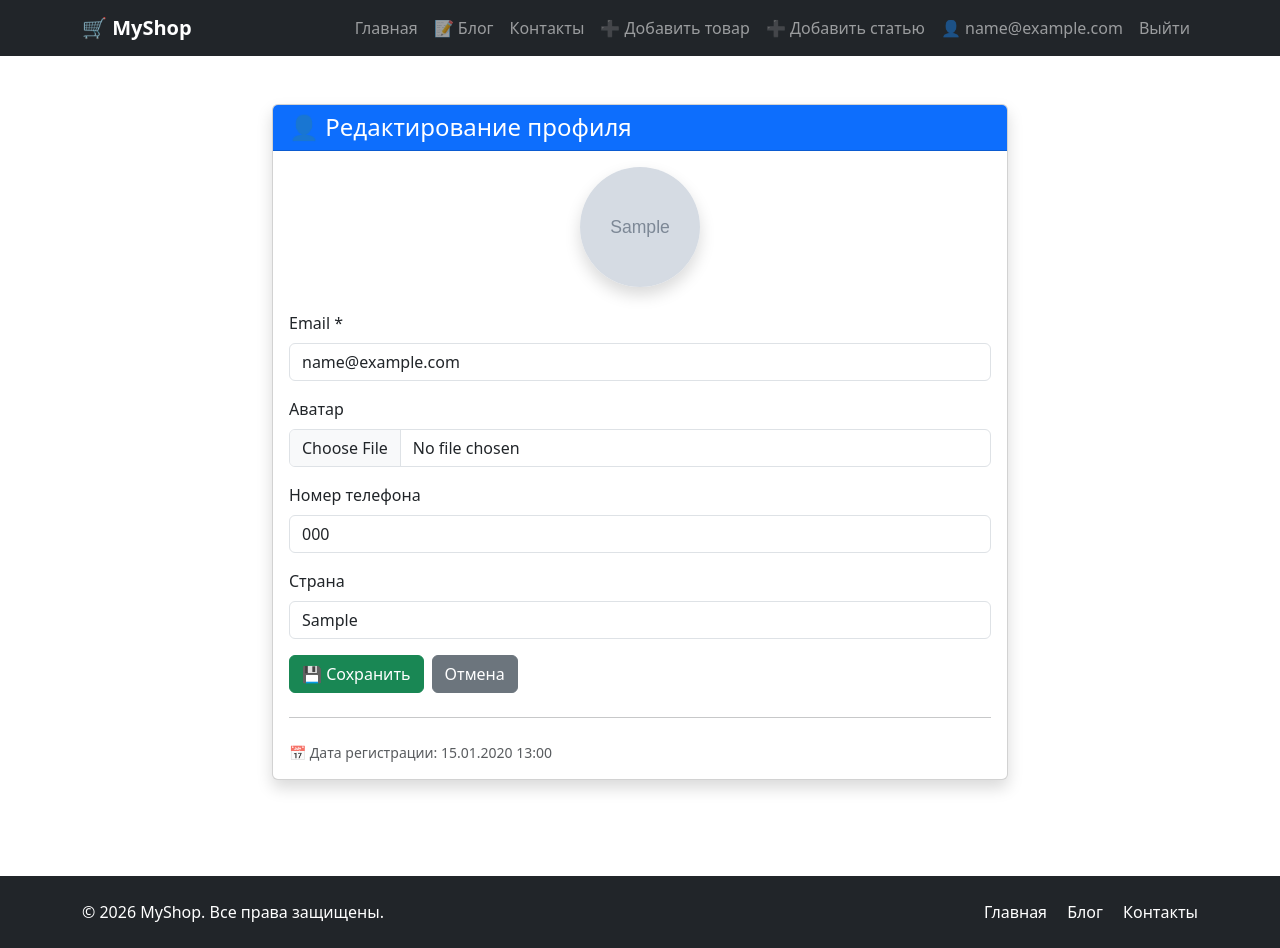
After one commit to genchik691/Django_shop_online, a Django app: page /users/profile/ in a window 1280 px wide. The commit adds this page. Run offline with Django 5.2, Linux system fonts and the light colour scheme; a user stored in the database is signed in; tables that the repository leaves empty hold one stand-in row (values such as "Sample post"); grey boxes marked "Sample" are stand-in pictures.

Commit message:
feat: добавлено редактирование профиля пользователя
- Создана форма UserProfileForm с валидацией email и аватара
- Добавлен ProfileUpdateView с LoginRequiredMixin
- Создан шаблон profile_form.html
- Добавлен URL /users/profile/
- Обновлён nav.html со ссылкой на профиль

```diff
--- a/catalog/templates/catalog/nav.html
+++ b/catalog/templates/catalog/nav.html
@@ -28,7 +28,9 @@
                             <a class="nav-link" href="{% url 'blog:create' %}">➕ Добавить статью</a>
                         </li>
                         <li class="nav-item">
-                            <span class="nav-link">👤 {{ user.email }}</span>
+                            <a class="nav-link" href="{% url 'users:profile' %}">
+                                👤 {{ user.email }}
+                            </a>
                         </li>
                         <li class="nav-item">
                             <form method="post" action="{% url 'users:logout' %}" class="d-inline">
--- a/users/forms.py
+++ b/users/forms.py
@@ -61,3 +61,59 @@ class UserLoginForm(AuthenticationForm):
             'placeholder': 'Введите пароль'
         })
     )
+
+
+class UserProfileForm(forms.ModelForm):
+    """
+    Форма редактирования профиля пользователя.
+    """
+    class Meta:
+        model = User
+        fields = ['email', 'avatar', 'phone_number', 'country']
+        widgets = {
+            'email': forms.EmailInput(attrs={
+                'class': 'form-control',
+                'placeholder': 'Введите email'
+            }),
+            'avatar': forms.FileInput(attrs={
+                'class': 'form-control'
+            }),
+            'phone_number': forms.TextInput(attrs={
+                'class': 'form-control',
+                'placeholder': '+7 (999) 123-45-67'
+            }),
+            'country': forms.TextInput(attrs={
+                'class': 'form-control',
+                'placeholder': 'Россия'
+            }),
+        }
+        labels = {
+            'email': 'Email',
+            'avatar': 'Аватар',
+            'phone_number': 'Номер телефона',
+            'country': 'Страна',
+        }
+
+    def clean_email(self):
+        """Проверка уникальности email (кроме текущего пользователя)."""
+        email = self.cleaned_data.get('email')
+        if User.objects.filter(email=email).exclude(pk=self.instance.pk).exists():
+            raise forms.ValidationError('Пользователь с таким email уже существует.')
+        return email
+
+    def clean_avatar(self):
+        """Валидация аватара: формат и размер."""
+        avatar = self.cleaned_data.get('avatar')
+
+        if avatar:
+            if not avatar.name.lower().endswith(('.jpg', '.jpeg', '.png')):
+                raise forms.ValidationError('Допустимые форматы: JPEG, JPG, PNG.')
+
+            max_size = 2 * 1024 * 1024
+            if avatar.size > max_size:
+                raise forms.ValidationError(
+                    f'Размер файла не должен превышать 2 МБ. '
+                    f'Ваш файл: {avatar.size / (1024 * 1024):.2f} МБ.'
+                )
+
+        return avatar
--- /dev/null
+++ b/users/templates/users/profile_form.html
@@ -0,0 +1,65 @@
+{% extends 'base.html' %}
+
+{% block title %}Редактирование профиля{% endblock %}
+
+{% block content %}
+<div class="container py-5">
+    <div class="row justify-content-center">
+        <div class="col-md-8">
+            <div class="card shadow">
+                <div class="card-header bg-primary text-white">
+                    <h4 class="mb-0">👤 Редактирование профиля</h4>
+                </div>
+                <div class="card-body">
+                    <!-- Текущий аватар -->
+                    {% if user.avatar %}
+                    <div class="text-center mb-4">
+                        <img src="{{ user.avatar.url }}" alt="Аватар"
+                             class="rounded-circle shadow" width="120" height="120"
+                             style="object-fit: cover;">
+                    </div>
+                    {% endif %}
+
+                    <form method="post" enctype="multipart/form-data">
+                        {% csrf_token %}
+
+                        {% if form.non_field_errors %}
+                        <div class="alert alert-danger">{{ form.non_field_errors }}</div>
+                        {% endif %}
+
+                        {% for field in form %}
+                        <div class="mb-3">
+                            <label for="{{ field.id_for_label }}" class="form-label">
+                                {{ field.label }}{% if field.field.required %} *{% endif %}
+                            </label>
+                            {{ field }}
+                            {% if field.help_text %}
+                                <div class="form-text">{{ field.help_text }}</div>
+                            {% endif %}
+                            {% if field.errors %}
+                                <div class="text-danger small">
+                                    {% for error in field.errors %}
+                                        {{ error }}
+                                    {% endfor %}
+                                </div>
+                            {% endif %}
+                        </div>
+                        {% endfor %}
+
+                        <div class="d-flex gap-2">
+                            <button type="submit" class="btn btn-success">💾 Сохранить</button>
+                            <a href="{% url 'catalog:home' %}" class="btn btn-secondary">Отмена</a>
+                        </div>
+                    </form>
+
+                    <!-- Дата регистрации -->
+                    <hr class="my-4">
+                    <p class="text-muted small mb-0">
+                        📅 Дата регистрации: {{ user.date_joined|date:"d.m.Y H:i" }}
+                    </p>
+                </div>
+            </div>
+        </div>
+    </div>
+</div>
+{% endblock %}
--- a/users/urls.py
+++ b/users/urls.py
@@ -9,4 +9,5 @@ urlpatterns = [
     path('register/', views.RegisterView.as_view(), name='register'),
     path('login/', views.UserLoginView.as_view(), name='login'),
     path('logout/', LogoutView.as_view(next_page='catalog:home'), name='logout'),
+    path('profile/', views.ProfileUpdateView.as_view(), name='profile'),  # ✅
 ]
--- a/users/views.py
+++ b/users/views.py
@@ -2,11 +2,13 @@
 from django.shortcuts import render, redirect
 from django.contrib.auth import login, authenticate
 from django.contrib.auth.views import LoginView
+from django.contrib.auth.mixins import LoginRequiredMixin
 from django.core.mail import send_mail
 from django.conf import settings
 from django.urls import reverse_lazy
-from django.views.generic import CreateView
-from .forms import UserRegisterForm, UserLoginForm
+from django.views.generic import CreateView, UpdateView
+from .forms import UserRegisterForm, UserLoginForm, UserProfileForm
+from .models import User  # ✅ Добавьте эту строку
 
 
 class RegisterView(CreateView):
@@ -54,6 +56,34 @@ class UserLoginView(LoginView):
         return reverse_lazy('catalog:home')
 
 
+class ProfileUpdateView(LoginRequiredMixin, UpdateView):
+    """
+    Редактирование профиля пользователя.
+    Доступно только авторизованным.
+    """
+    model = User  # ✅ Теперь User определён
+    form_class = UserProfileForm
+    template_name = 'users/profile_form.html'
+    success_url = reverse_lazy('users:profile')
+    login_url = reverse_lazy('users:login')
+
+    def get_object(self, queryset=None):
+        """Возвращает текущего пользователя."""
+        return self.request.user
+
+    def form_valid(self, form):
+        """Сохранение профиля и вывод сообщения."""
+        response = super().form_valid(form)
+        print(f"✅ Профиль обновлён: {self.request.user.email}")
+        return response
+
+    def get_context_data(self, **kwargs):
+        """Добавляем заголовок в контекст."""
+        context = super().get_context_data(**kwargs)
+        context['title'] = 'Редактирование профиля'
+        return context
+
+
 from django.shortcuts import render
 
 # Create your views here.
```
